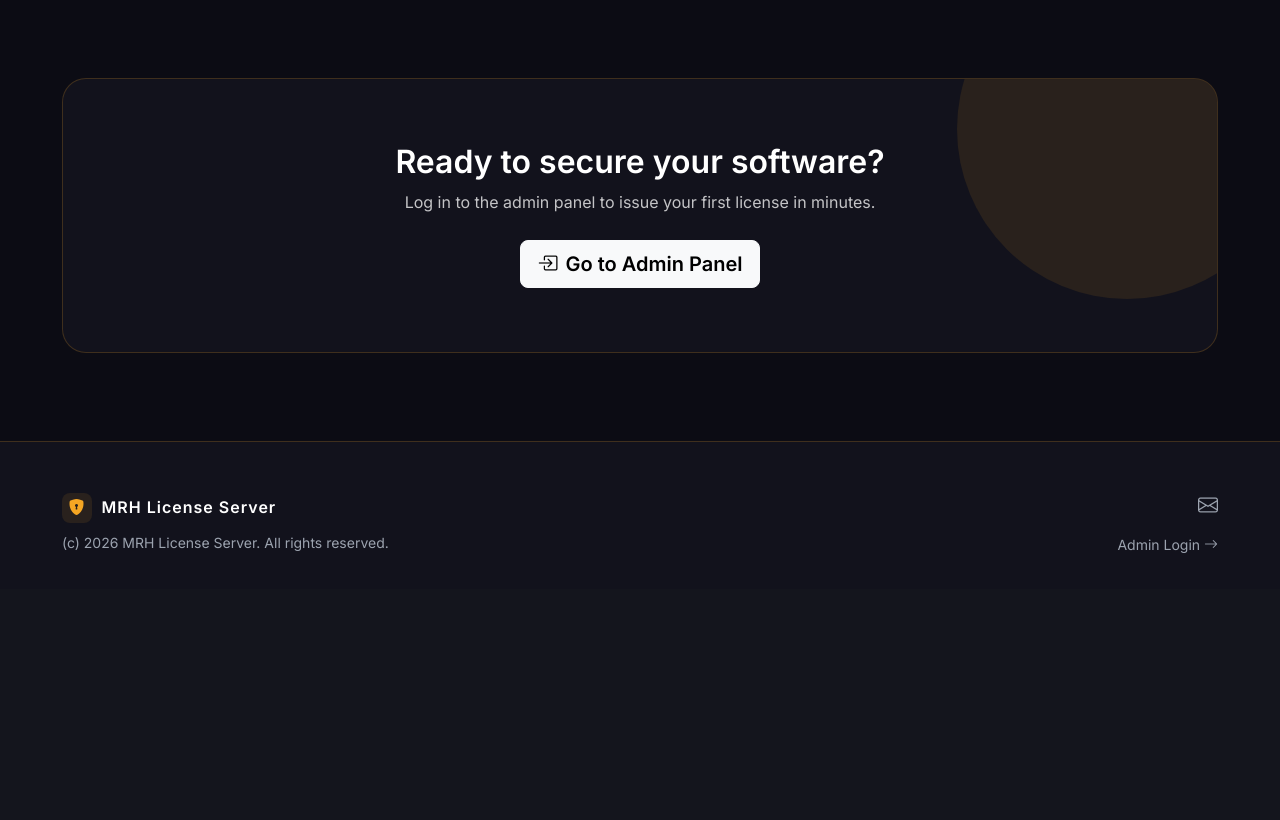
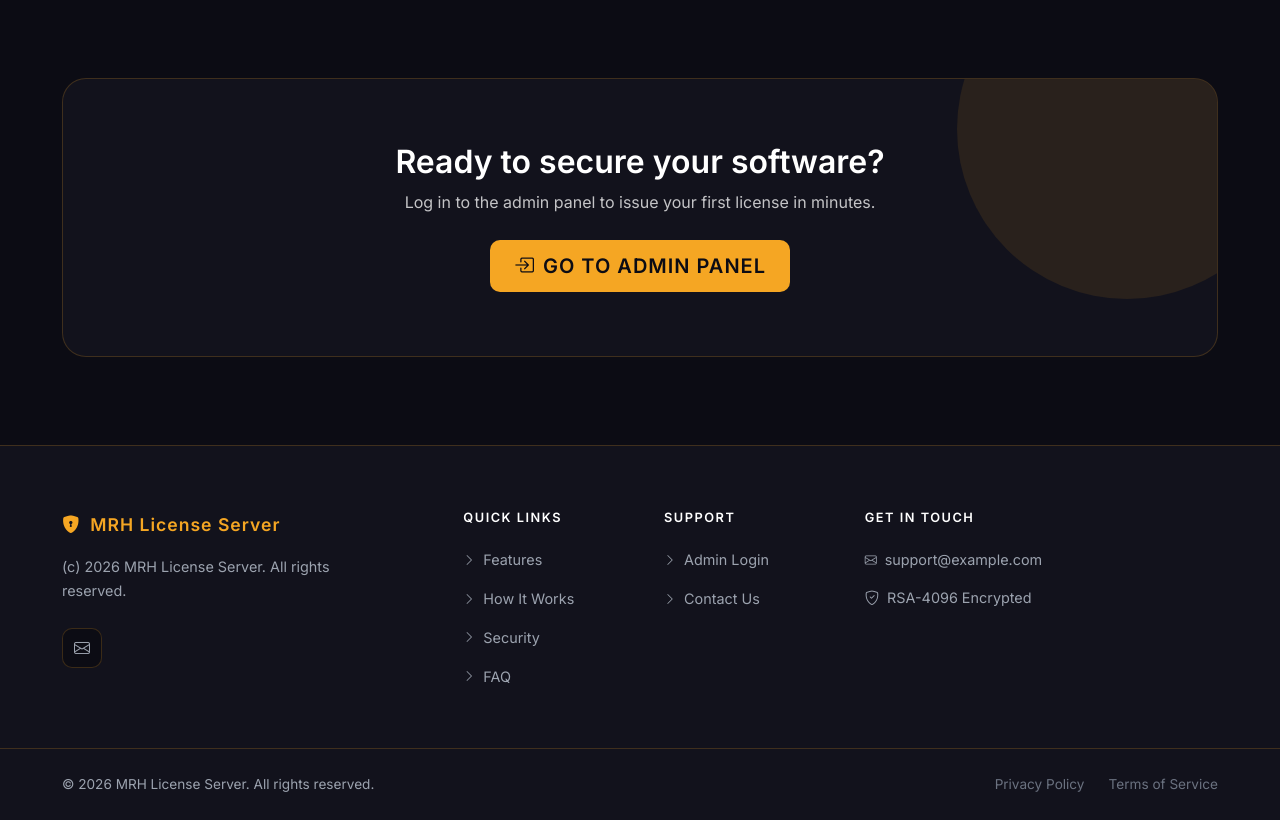
Before and after one commit to konok-io/license-server, a Laravel app: page / in a window 1280 px wide. Shown: the part 3847-4667 px from the top of the page. Before the commit the page ends 4400 px from the top, so only its background shows below. Run offline with Laravel 12, Linux system fonts and the light colour scheme; data comes from the database, SQL or seed files in the repository; parts of the project's set-up code (start-up, migrations or seed data) failed here and were passed over.

Commit message:
Make footer more professional
- Add multi-column layout with brand, quick links, support, and contact sections
- Add animated social icons with hover effects
- Add footer bottom bar with copyright and legal links
- Update CTA button to match gold theme
- Add responsive design for mobile

```diff
--- a/resources/views/home.blade.php
+++ b/resources/views/home.blade.php
@@ -120,9 +120,31 @@
         .cta-band { background: var(--bg-card); border: 1px solid var(--border-color); color: var(--text-primary); border-radius: 24px; padding: 4rem 2rem; text-align: center; position: relative; overflow: hidden; }
         .cta-band:after { content:''; position:absolute; width:340px; height:340px; border-radius:50%; background:var(--accent-gold-subtle); top:-120px; right:-80px; }
 
-        footer { background: var(--bg-card); color: var(--text-secondary); padding: 3rem 0 2rem; border-top: 1px solid var(--border-color); }
-        footer a { color: var(--text-secondary); } footer a:hover { color: var(--accent-gold); }
-        .foot-mark { width: 30px; height: 30px; border-radius: 8px; background: var(--accent-gold-subtle); display:grid; place-items:center; color:var(--accent-gold); }
+        /* Professional Footer */
+        footer { background: var(--bg-card); color: var(--text-secondary); border-top: 1px solid var(--border-color); }
+        .footer-main { padding: 4rem 0 3rem; }
+        .footer-brand { margin-bottom: 1.5rem; }
+        .footer-brand .brand { font-size: 1.1rem; }
+        .footer-brand p { font-size: 0.9rem; line-height: 1.7; max-width: 320px; }
+        .footer-heading { font-size: 0.8rem; font-weight: 600; text-transform: uppercase; letter-spacing: 1.5px; color: var(--text-primary); margin-bottom: 1.25rem; }
+        .footer-links { list-style: none; padding: 0; margin: 0; }
+        .footer-links li { margin-bottom: 0.75rem; }
+        .footer-links a { color: var(--text-secondary); font-size: 0.9rem; transition: all 0.2s ease; display: inline-flex; align-items: center; gap: 0.5rem; }
+        .footer-links a:hover { color: var(--accent-gold); transform: translateX(4px); }
+        .footer-links a i { font-size: 0.75rem; }
+        .footer-social { display: flex; gap: 1rem; margin-top: 0.5rem; }
+        .footer-social a { width: 40px; height: 40px; border-radius: 10px; background: var(--bg-primary); border: 1px solid var(--border-color); display: flex; align-items: center; justify-content: center; color: var(--text-secondary); transition: all 0.3s ease; }
+        .footer-social a:hover { background: var(--accent-gold); border-color: var(--accent-gold); color: var(--bg-primary); transform: translateY(-3px); }
+        .footer-bottom { border-top: 1px solid var(--border-color); padding: 1.5rem 0; }
+        .footer-bottom-content { display: flex; justify-content: space-between; align-items: center; flex-wrap: wrap; gap: 1rem; }
+        .footer-copyright { font-size: 0.85rem; }
+        .footer-legal { display: flex; gap: 1.5rem; }
+        .footer-legal a { font-size: 0.85rem; color: var(--text-muted); }
+        .footer-legal a:hover { color: var(--accent-gold); }
+        @media (max-width: 768px) {
+            .footer-main { padding: 3rem 0 2rem; }
+            .footer-bottom-content { flex-direction: column; text-align: center; }
+        }
     </style>
 </head>
 <body>
@@ -327,7 +349,7 @@ $ php artisan <span class="cyn">mrh-license:verify</span> --force
         <div class="cta-band reveal">
             <h2 class="fw-bold mb-2 position-relative">{{ $s['cta_title'] ?? 'Ready to secure your software?' }}</h2>
             <p class="mb-4 opacity-75 position-relative">{{ $s['cta_text'] ?? '' }}</p>
-            <a href="{{ $s['cta_button_url'] ?? '/login' }}" class="btn btn-light btn-lg fw-semibold position-relative">
+            <a href="{{ $s['cta_button_url'] ?? '/login' }}" class="btn btn-accent btn-lg position-relative">
                 <i class="bi bi-box-arrow-in-right me-2"></i>{{ $s['cta_button_text'] ?? 'Go to Admin' }}
             </a>
         </div>
@@ -336,23 +358,91 @@ $ php artisan <span class="cyn">mrh-license:verify</span> --force
 
 {{-- ===== Footer ===== --}}
 <footer>
-    <div class="container">
-        <div class="row gy-4 align-items-center">
-            <div class="col-md-6">
-                <div class="brand text-white mb-2" style="color:#fff!important">
-                    <span class="foot-mark"><i class="bi bi-shield-lock-fill"></i></span>
-                    {{ $s['site_name'] ?? config('app.name') }}
+    <div class="footer-main">
+        <div class="container">
+            <div class="row g-5">
+                <!-- Brand Column -->
+                <div class="col-lg-4 col-md-6">
+                    <div class="footer-brand">
+                        <div class="brand mb-3">
+                            <span class="brand-icon"><i class="bi bi-shield-lock-fill"></i></span>
+                            {{ $s['site_name'] ?? config('app.name') }}
+                        </div>
+                        <p>{{ $s['footer_text'] ?? 'A secure, self-hosted licensing solution for your software products.' }}</p>
+                    </div>
+                    <div class="footer-social">
+                        @if($s['social_github'] ?? false)
+                            <a href="{{ $s['social_github'] }}" target="_blank" aria-label="GitHub"><i class="bi bi-github"></i></a>
+                        @endif
+                        @if($s['social_linkedin'] ?? false)
+                            <a href="{{ $s['social_linkedin'] }}" target="_blank" aria-label="LinkedIn"><i class="bi bi-linkedin"></i></a>
+                        @endif
+                        @if($s['social_twitter'] ?? false)
+                            <a href="{{ $s['social_twitter'] }}" target="_blank" aria-label="Twitter"><i class="bi bi-twitter-x"></i></a>
+                        @endif
+                        @if($s['contact_email'] ?? false)
+                            <a href="mailto:{{ $s['contact_email'] }}" aria-label="Email"><i class="bi bi-envelope"></i></a>
+                        @endif
+                    </div>
                 </div>
-                <div class="small">{{ $s['footer_text'] ?? '' }}</div>
+
+                <!-- Quick Links -->
+                <div class="col-lg-2 col-md-6 col-6">
+                    <h6 class="footer-heading">Quick Links</h6>
+                    <ul class="footer-links">
+                        <li><a href="#features"><i class="bi bi-chevron-right"></i> Features</a></li>
+                        <li><a href="#how"><i class="bi bi-chevron-right"></i> How It Works</a></li>
+                        <li><a href="#security"><i class="bi bi-chevron-right"></i> Security</a></li>
+                        <li><a href="#faq"><i class="bi bi-chevron-right"></i> FAQ</a></li>
+                    </ul>
+                </div>
+
+                <!-- Support -->
+                <div class="col-lg-2 col-md-6 col-6">
+                    <h6 class="footer-heading">Support</h6>
+                    <ul class="footer-links">
+                        <li><a href="{{ $s['hero_primary_url'] ?? '/login' }}"><i class="bi bi-chevron-right"></i> Admin Login</a></li>
+                        @if($s['contact_email'] ?? false)
+                            <li><a href="mailto:{{ $s['contact_email'] }}"><i class="bi bi-chevron-right"></i> Contact Us</a></li>
+                        @endif
+                    </ul>
+                </div>
+
+                <!-- Contact -->
+                <div class="col-lg-4 col-md-6">
+                    <h6 class="footer-heading">Get In Touch</h6>
+                    <ul class="footer-links">
+                        @if($s['contact_email'] ?? false)
+                            <li>
+                                <a href="mailto:{{ $s['contact_email'] }}">
+                                    <i class="bi bi-envelope"></i>
+                                    {{ $s['contact_email'] }}
+                                </a>
+                            </li>
+                        @endif
+                        <li>
+                            <span style="color: var(--text-secondary); display: inline-flex; align-items: center; gap: 0.5rem; font-size: 0.9rem;">
+                                <i class="bi bi-shield-check"></i>
+                                RSA-4096 Encrypted
+                            </span>
+                        </li>
+                    </ul>
+                </div>
             </div>
-            <div class="col-md-6 text-md-end">
-                <div class="mb-2">
-                    @if($s['social_github'] ?? false)<a href="{{ $s['social_github'] }}" class="me-3" target="_blank"><i class="bi bi-github fs-5"></i></a>@endif
-                    @if($s['social_linkedin'] ?? false)<a href="{{ $s['social_linkedin'] }}" class="me-3" target="_blank"><i class="bi bi-linkedin fs-5"></i></a>@endif
-                    @if($s['social_twitter'] ?? false)<a href="{{ $s['social_twitter'] }}" class="me-3" target="_blank"><i class="bi bi-twitter-x fs-5"></i></a>@endif
-                    @if($s['contact_email'] ?? false)<a href="mailto:{{ $s['contact_email'] }}"><i class="bi bi-envelope fs-5"></i></a>@endif
+        </div>
+    </div>
+
+    <!-- Footer Bottom -->
+    <div class="footer-bottom">
+        <div class="container">
+            <div class="footer-bottom-content">
+                <div class="footer-copyright">
+                    <span>© {{ date('Y') }} {{ $s['site_name'] ?? config('app.name') }}. All rights reserved.</span>
                 </div>
-                <a href="{{ $s['hero_primary_url'] ?? '/login' }}" class="small">Admin Login <i class="bi bi-arrow-right"></i></a>
+                <div class="footer-legal">
+                    <a href="#">Privacy Policy</a>
+                    <a href="#">Terms of Service</a>
+                </div>
             </div>
         </div>
     </div>
```
